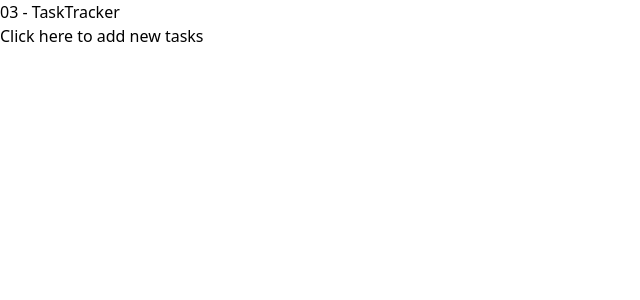
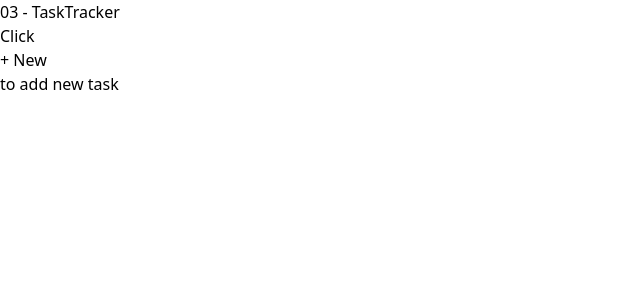
Before and after one commit to madhuraitsolutions/task_tracker, a React (Vite) app: page / in a window 1280 px wide. Shown: the top 300 px of the page, without its empty margins (0-640 px from the left). Built offline with nearby package versions, Linux system fonts and the light colour scheme.

Commit message:
Imported AddTask Components

```diff
--- a/src/App.jsx
+++ b/src/App.jsx
@@ -1,5 +1,6 @@
 
 import './App.css'
+import AddTask from './components/AddTask'
 
 function App() {
 
@@ -8,9 +9,11 @@ function App() {
       <h1 className="text-3xl font-bold py-4 pl-6">
         03 - TaskTracker
       </h1>
-      <p className='text-xl pl-6'>
-        Click here to add new tasks
-      </p>
+      <div className='flex flex-row items-center gap-4'>
+        <p className='text-xl pl-6'>Click </p>
+        <AddTask />
+        <p className='text-xl'>to add new task</p>
+      </div>
     </>
   )
 }
```
